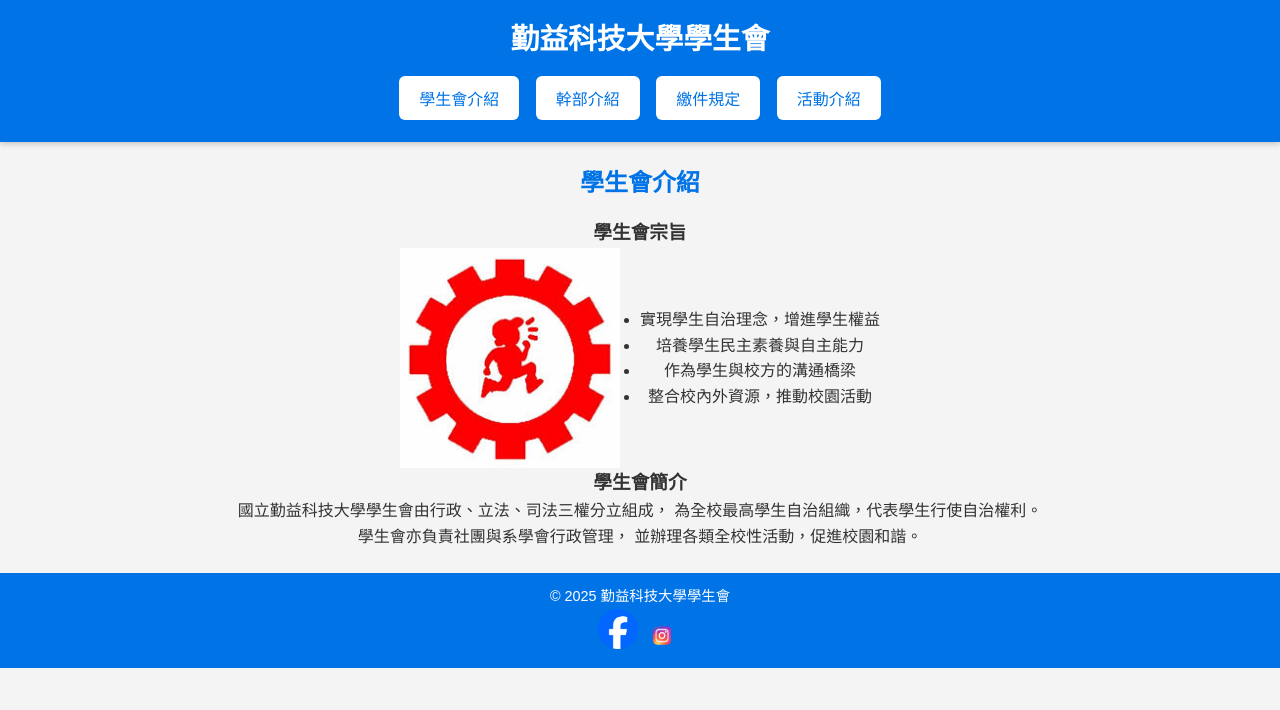
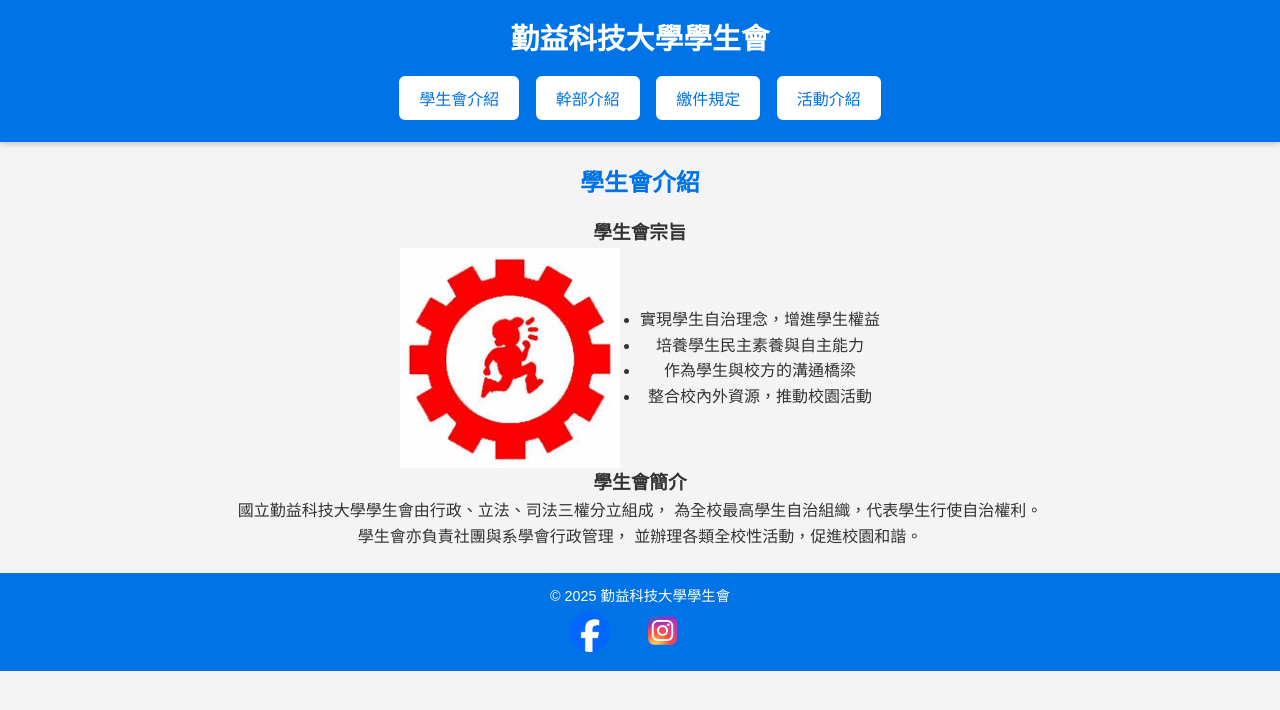
Before and after one commit to 1141RWD/3B332063, a plain HTML site: page index.html in a window 1280 px wide. Drawn offline with Linux system fonts and the light colour scheme.

Commit message:
Add files via upload

```diff
--- a/index.html
+++ b/index.html
@@ -467,8 +467,8 @@
 
 <footer>
     <p>© 2025 勤益科技大學學生會</p>
-    <img src="fb.png" width="40">
-    <img src="ig.png" width="40">
+    <a href="https://www.facebook.com/NCUTCYSA/" class="left-align"><img src="fb.png" width="40"></a>
+    <a href="https://www.instagram.com/ncutcysa/?hl=zh-tw" class="left-align"><img src="ig.png" width="65"></a>
 </footer>
 
 <script src="script.js"></script>
```
